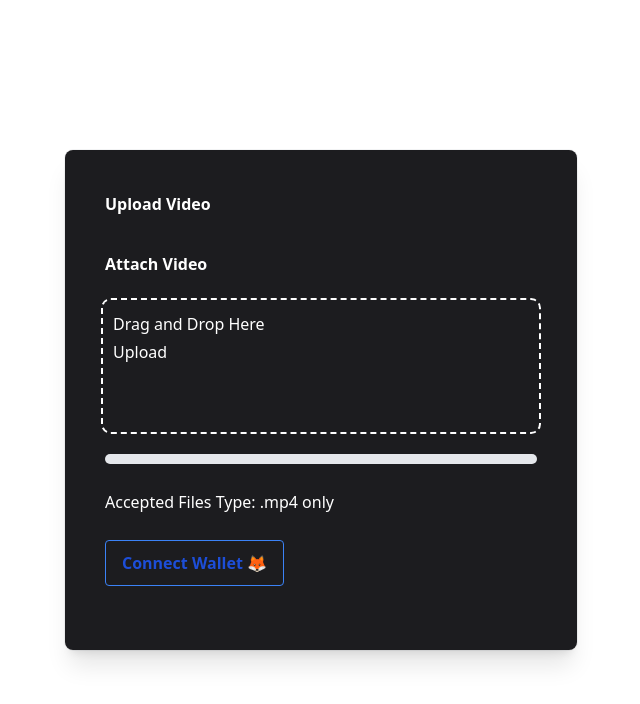
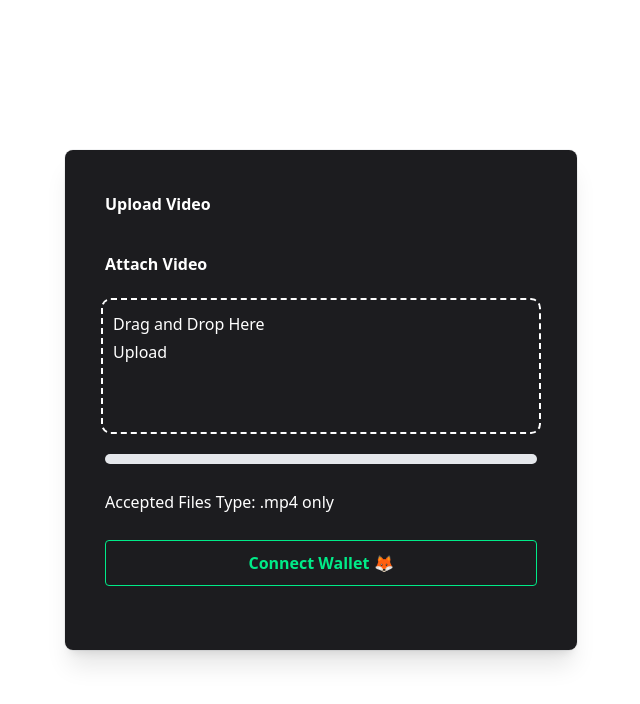
Before and after one commit to livepeer/video-nft-sample, a website: page index.html in a window 1280 px wide. Shown: the whole page, without its empty margins (319-959 px from the left). Drawn offline with nearby package versions, Linux system fonts and the light colour scheme.

Commit message:
update style for connect wallet

```diff
--- a/index.html
+++ b/index.html
@@ -108,7 +108,7 @@
                         <div class=" text-base  leading-7">
                             <p class="text-white">Accepted Files Type: .mp4 only</p>
                         </div>
-                        <button class="bg-transparent hover:bg-blue-500 text-blue-700 font-semibold hover:text-white py-2 px-4 border border-blue-500 hover:border-transparent rounded">
+                        <button onClick="connect()" class="bg-transparent hover:bg-[#00eb88] text-[#00eb88]  font-semibold hover:text-white py-2 px-4 border border-[#00eb88]  hover:border-transparent rounded w-full">
                             Connect Wallet 🦊
                           </button>
                     </div>
```
